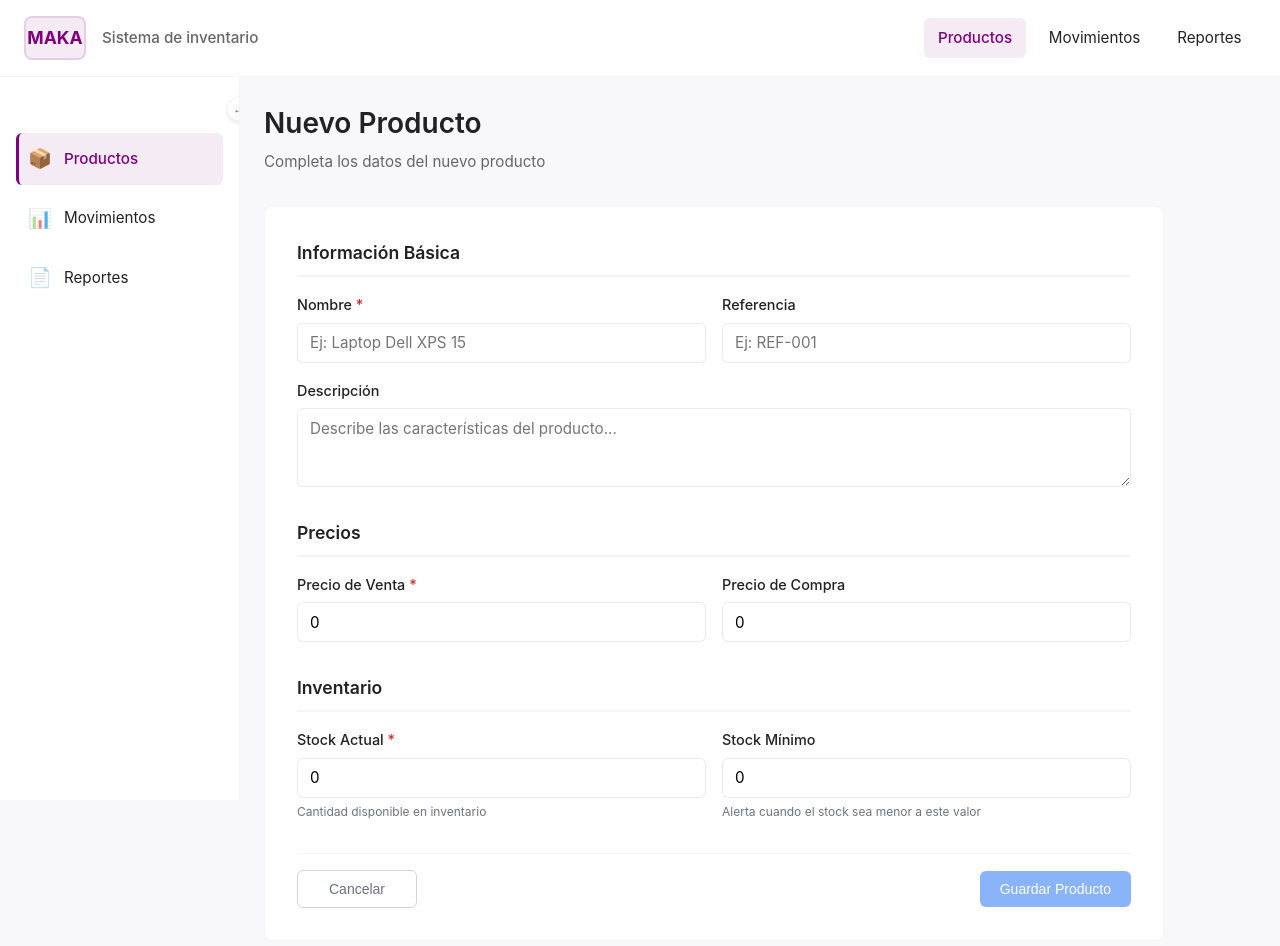
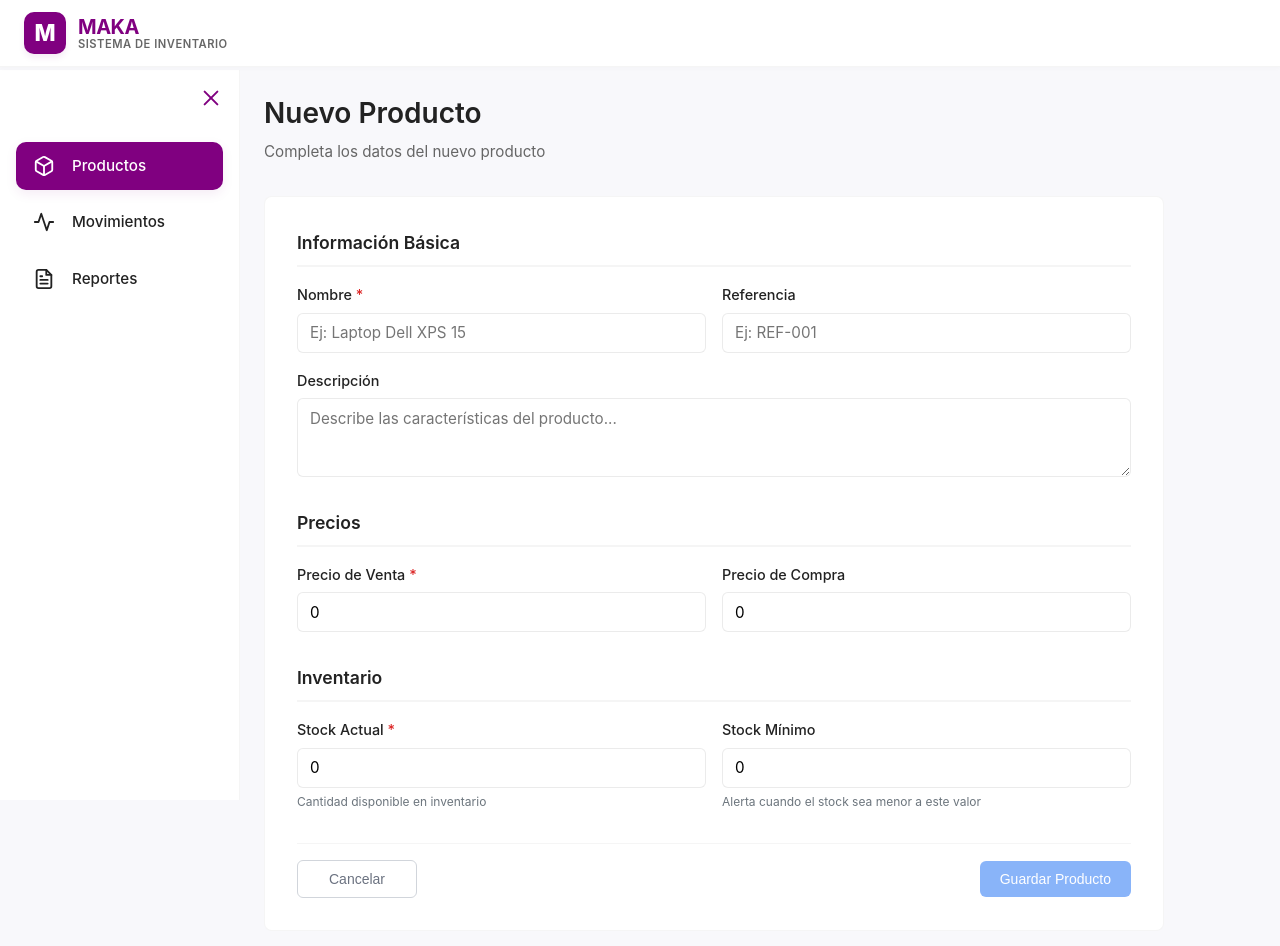
Before and after one commit to MiguelFVasquez/Frontend-MAKA, an Angular app: page /products/new in a window 1280 px wide. Shown: the top 946 px of the page. Built offline with nearby package versions, Linux system fonts and the light colour scheme.

Commit message:
feat: Improve on responsive aspect

```diff
--- a/src/app/components/layout/header/header.css
+++ b/src/app/components/layout/header/header.css
@@ -2,42 +2,61 @@
   display: flex;
   justify-content: space-between;
   align-items: center;
-    padding: 1rem 1.5rem;
+  padding: 0.75rem 1.5rem;
   background: var(--card);
   border-bottom: 1px solid var(--border);
   position: sticky;
   top: 0;
   z-index: 100;
+  box-shadow: 0 2px 4px rgba(0, 0, 0, 0.02);
 }
 
-.brand {
+.brand-link {
   display: flex;
   align-items: center;
-    gap: 1rem;
+  gap: 0.75rem;
+  text-decoration: none;
+  color: inherit;
+  transition: opacity 0.2s ease;
 }
 
-.logo {
-    width: 62px;
-    height: 44px;
+.brand-link:hover {
+  opacity: 0.85;
+}
+
+.brand-logo {
+  background: var(--accent);
+  color: white;
+  width: 42px;
+  height: 42px;
   display: flex;
   align-items: center;
   justify-content: center;
-    border-radius: 8px;
-    background: var(--accent-soft);
-    border: 2px solid rgba(128, 0, 128, 0.12);
-    text-decoration: none;
+  border-radius: 10px;
+  font-weight: 800;
+  font-size: 1.4rem;
+  box-shadow: 0 4px 6px var(--accent-soft);
 }
 
-.logo-text {
-    color: var(--accent);
-    font-weight: 700;
-    font-size: 1.1rem;
+.brand-text {
+  display: flex;
+  flex-direction: column;
+  line-height: 1.1;
 }
 
 .brand-name {
-    font-size: 0.95rem;
+  font-size: 1.25rem;
+  font-weight: 700;
+  color: var(--accent);
+  letter-spacing: -0.5px;
+}
+
+.brand-subtitle {
+  font-size: 0.7rem;
   color: var(--text-secondary);
-    font-weight: 500;
+  font-weight: 600;
+  text-transform: uppercase;
+  letter-spacing: 0.5px;
 }
 
 .nav-desktop {
@@ -53,6 +72,7 @@
   border-radius: 6px;
   font-size: 0.95rem;
   transition: all 0.2s ease;
+  font-weight: 500;
 }
 
 .nav-desktop a:hover {
@@ -63,30 +83,30 @@
 .nav-desktop a.active {
   background: var(--accent-soft);
   color: var(--accent);
-    font-weight: 500;
-}
-
-.actions {
-    display: flex;
-    gap: 0.5rem;
-    align-items: center;
+  font-weight: 600;
 }
 
 @media (max-width: 768px) {
   .app-header {
-    padding: 0.75rem 1rem;
+    padding: 0.6rem 1rem;
+  }
+
+  .brand-logo {
+    width: 36px;
+    height: 36px;
+    font-size: 1.2rem;
+    border-radius: 8px;
   }
 
   .brand-name {
-    display: none;
+    font-size: 1.1rem;
+  }
+
+  .brand-subtitle {
+    font-size: 0.6rem;
   }
 
   .nav-desktop {
     display: none;
   }
-
-    .logo {
-    width: 36px;
-    height: 36px;
 }
-}
--- a/src/app/components/layout/header/header.html
+++ b/src/app/components/layout/header/header.html
@@ -1,16 +1,11 @@
 <header class="app-header">
-    <div class="brand">
-      <a routerLink="/" class="logo">
-        <span class="logo-text">MAKA</span>
-      </a>
-      <span class="brand-name">Sistema de inventario</span>
-    </div>
-
-    <nav class="nav-desktop">
-      <a routerLink="/products" routerLinkActive="active">Productos</a>
-      <a routerLink="/movements" routerLinkActive="active">Movimientos</a>
-      <a routerLink="/reports" routerLinkActive="active">Reportes</a>
-    </nav>
-
-
+  <div class="brand">
+    <a routerLink="/" class="brand-link">
+      <div class="brand-logo">M</div>
+      <div class="brand-text">
+        <span class="brand-name">MAKA</span>
+        <span class="brand-subtitle">Sistema de Inventario</span>
+      </div>
+    </a>
+  </div>
 </header>
--- a/src/app/components/layout/layout/layout.css
+++ b/src/app/components/layout/layout/layout.css
@@ -6,7 +6,7 @@
 
     .main-grid {
       display: grid;
-      grid-template-columns: 240px 1fr;
+      grid-template-columns: auto 1fr;
       flex: 1;
     }
 
--- a/src/app/components/layout/side-bar/side-bar.css
+++ b/src/app/components/layout/side-bar/side-bar.css
@@ -3,101 +3,131 @@
   padding: 1rem;
   background: var(--card);
   border-right: 1px solid var(--border);
-    height: calc(100vh - 77px);
+  height: calc(100vh - 70px);
   position: sticky;
-    top: 77px;
-    transition: width 0.3s ease;
+  top: 70px;
+  transition: all 0.3s cubic-bezier(0.4, 0, 0.2, 1);
   overflow: hidden;
+  display: flex;
+  flex-direction: column;
 }
 
 .sidebar.collapsed {
-    width: 70px;
+  width: 78px;
 }
 
+/* Hamburguer Button Stylized */
 .toggle-btn {
   position: absolute;
-    right: -12px;
-    top: 20px;
-    width: 24px;
-    height: 24px;
-    border-radius: 50%;
-    background: var(--card);
-    border: 1px solid var(--border);
+  right: 12px;
+  top: 12px;
+  width: 32px;
+  height: 32px;
+  background: transparent;
+  border: none;
   display: flex;
   align-items: center;
   justify-content: center;
   cursor: pointer;
-    z-index: 10;
-    transition: all 0.2s ease;
-    box-shadow: 0 2px 4px rgba(0,0,0,0.1);
+  z-index: 100;
+  border-radius: 6px;
+  transition: background 0.2s ease;
+}
+
+.sidebar.collapsed .toggle-btn {
+  right: 0;
+  left: 0;
+  margin: 0 auto;
 }
 
 .toggle-btn:hover {
   background: var(--accent-soft);
-    border-color: var(--accent);
 }
 
-.toggle-icon {
-    font-size: 0.75rem;
-    color: var(--text-secondary);
+.hamburger-icon {
+  width: 20px;
+  height: 14px;
+  position: relative;
+  display: flex;
+  flex-direction: column;
+  justify-content: space-between;
+}
+
+.hamburger-icon span {
+  display: block;
+  width: 100%;
+  height: 2px;
+  background-color: var(--accent);
+  border-radius: 2px;
+  transition: all 0.3s ease;
+}
+
+/* Hamburger to X Animation */
+.hamburger-icon.open span:nth-child(1) {
+  transform: translateY(6px) rotate(45deg);
+}
+
+.hamburger-icon.open span:nth-child(2) {
+  opacity: 0;
+}
+
+.hamburger-icon.open span:nth-child(3) {
+  transform: translateY(-6px) rotate(-45deg);
 }
 
 .menu {
   display: flex;
   flex-direction: column;
   gap: 0.5rem;
-    margin-top: 2.5rem;
+  margin-top: 3.5rem;
 }
 
 .menu-item {
   display: flex;
   align-items: center;
-    gap: 0.75rem;
+  gap: 1rem;
   color: var(--text-primary);
-    padding: 0.65rem 0.75rem;
-    border-radius: 6px;
+  padding: 0.75rem 1rem;
+  border-radius: 10px;
   text-decoration: none;
   transition: all 0.2s ease;
   font-size: 0.95rem;
   white-space: nowrap;
+  font-weight: 500;
 }
 
 .sidebar.collapsed .menu-item {
   justify-content: center;
-    padding: 0.65rem;
+  padding: 0.75rem;
+  border-radius: 10px;
 }
 
 .menu-item .icon {
-    font-size: 1.2rem;
-    opacity: 0.7;
-    flex-shrink: 0;
-}
-
-.menu-item .label {
-    opacity: 1;
-    transition: opacity 0.2s ease;
+  font-size: 1.3rem;
+  display: flex;
+  align-items: center;
+  justify-content: center;
+  width: 24px;
+  transition: transform 0.2s ease;
 }
 
 .menu-item:hover {
   background: var(--accent-soft);
+  color: var(--accent);
+}
+
+.menu-item:hover .icon {
+  transform: scale(1.1);
 }
 
 .menu-item.active {
-    background: var(--accent-soft);
-    color: var(--accent);
-    font-weight: 500;
-    border-left: 3px solid var(--accent);
-    padding-left: calc(0.75rem - 3px);
+  background: var(--accent);
+  color: white;
+  box-shadow: 0 4px 12px var(--accent-soft);
 }
 
-.sidebar.collapsed .menu-item.active {
-    border-left: none;
-    border-bottom: 3px solid var(--accent);
-    padding-bottom: calc(0.65rem - 3px);
-}
-
-.menu-item.active .icon {
-    opacity: 1;
+.menu-item.active .icon svg {
+  color: white;
 }
 
 @media (max-width: 900px) {
@@ -106,8 +136,10 @@
     height: auto;
     border-right: none;
     border-bottom: 1px solid var(--border);
-    position: static;
-    padding: 0.75rem 1rem;
+    position: sticky;
+    top: 60px; /* Adjust based on mobile header height */
+    padding: 0.5rem 1rem;
+    z-index: 90;
   }
 
   .sidebar.collapsed {
@@ -122,10 +154,32 @@
     flex-direction: row;
     overflow-x: auto;
     margin-top: 0;
+    gap: 0.25rem;
+    padding-bottom: 2px;
+    -webkit-overflow-scrolling: touch;
+  }
+
+  /* Hide scrollbar for Chrome, Safari and Opera */
+  .menu::-webkit-scrollbar {
+    display: none;
+  }
+
+  /* Hide scrollbar for IE, Edge and Firefox */
+  .menu {
+    -ms-overflow-style: none;  /* IE and Edge */
+    scrollbar-width: none;  /* Firefox */
   }
 
   .menu-item {
-    white-space: nowrap;
+    padding: 0.6rem 0.8rem;
+    font-size: 0.85rem;
+    border-radius: 8px;
+    background: var(--surface);
+    border: 1px solid var(--border);
+  }
+
+  .menu-item.active {
+    box-shadow: none;
   }
 
   .sidebar.collapsed .menu-item .label {
--- a/src/app/components/layout/side-bar/side-bar.html
+++ b/src/app/components/layout/side-bar/side-bar.html
@@ -2,9 +2,14 @@
   <button
     class="toggle-btn"
     (click)="toggleSidebar()"
+    [attr.aria-expanded]="!isCollapsed()"
     title="{{ isCollapsed() ? 'Expandir' : 'Colapsar' }} menú"
   >
-    <span class="toggle-icon">{{ isCollapsed() ? '→' : '←' }}</span>
+    <div class="hamburger-icon" [class.open]="!isCollapsed()">
+      <span></span>
+      <span></span>
+      <span></span>
+    </div>
   </button>
 
   <nav class="menu">
@@ -14,7 +19,9 @@
       class="menu-item"
       [title]="isCollapsed() ? 'Productos' : ''"
     >
-      <span class="icon">📦</span>
+      <span class="icon">
+        <svg xmlns="http://www.w3.org/2000/svg" width="22" height="22" viewBox="0 0 24 24" fill="none" stroke="currentColor" stroke-width="2" stroke-linecap="round" stroke-linejoin="round"><path d="M21 8a2 2 0 0 0-1-1.73l-7-4a2 2 0 0 0-2 0l-7 4A2 2 0 0 0 3 8v8a2 2 0 0 0 1 1.73l7 4a2 2 0 0 0 2 0l7-4A2 2 0 0 0 21 16Z"/><path d="m3.3 7 8.7 5 8.7-5"/><path d="M12 22V12"/></svg>
+      </span>
       @if (!isCollapsed()) {
         <span class="label">Productos</span>
       }
@@ -26,7 +33,9 @@
       class="menu-item"
       [title]="isCollapsed() ? 'Movimientos' : ''"
     >
-      <span class="icon">📊</span>
+      <span class="icon">
+        <svg xmlns="http://www.w3.org/2000/svg" width="22" height="22" viewBox="0 0 24 24" fill="none" stroke="currentColor" stroke-width="2" stroke-linecap="round" stroke-linejoin="round"><polyline points="22 12 18 12 15 21 9 3 6 12 2 12"/></svg>
+      </span>
       @if (!isCollapsed()) {
         <span class="label">Movimientos</span>
       }
@@ -38,7 +47,9 @@
       class="menu-item"
       [title]="isCollapsed() ? 'Reportes' : ''"
     >
-      <span class="icon">📄</span>
+      <span class="icon">
+        <svg xmlns="http://www.w3.org/2000/svg" width="22" height="22" viewBox="0 0 24 24" fill="none" stroke="currentColor" stroke-width="2" stroke-linecap="round" stroke-linejoin="round"><path d="M14.5 2H6a2 2 0 0 0-2 2v16a2 2 0 0 0 2 2h12a2 2 0 0 0 2-2V7.5L14.5 2z"/><polyline points="14.5 2 14.5 7.5 20 7.5"/><line x1="16" y1="13" x2="8" y2="13"/><line x1="16" y1="17" x2="8" y2="17"/><line x1="10" y1="9" x2="8" y2="9"/></svg>
+      </span>
       @if (!isCollapsed()) {
         <span class="label">Reportes</span>
       }
--- a/src/app/components/report-generator/report-generator.css
+++ b/src/app/components/report-generator/report-generator.css
@@ -39,6 +39,40 @@
 .page-subtitle {
     color: var(--text-secondary);
     font-size: 0.95rem;
+}
+
+.reports-selection-grid {
+    display: grid;
+    grid-template-columns: repeat(auto-fill, minmax(280px, 1fr));
+    gap: 1.5rem;
+    margin-top: 1rem;
+}
+
+.report-type-card {
+    cursor: pointer;
+    transition: all 0.3s ease;
+    display: flex;
+    flex-direction: column;
+    align-items: center;
+    text-align: center;
+    gap: 0.75rem;
+    border: 2px solid var(--border);
+}
+
+.report-type-card:hover {
+    transform: translateY(-5px);
+    border-color: var(--accent);
+    box-shadow: 0 8px 16px var(--accent-soft);
+}
+
+.card-icon {
+    font-size: 2.5rem;
+    margin-bottom: 0.5rem;
+}
+
+.card-desc {
+    font-size: 0.9rem;
+    color: var(--text-secondary);
 }
 
 .generator-grid {
--- a/tsconfig.app.json
+++ b/tsconfig.app.json
@@ -4,6 +4,7 @@
   "extends": "./tsconfig.json",
   "compilerOptions": {
     "outDir": "./out-tsc/app",
+    "rootDir": "src",
     "types": [
       "node"
     ]
```
Also changed, not shown: src/app/components/report-generator/report-generator.html (+18 -14 lines), src/app/components/report-generator/report-generator.ts (+26 -93 lines), src/app/models/Reports/report.ts (added, +14 -0 lines). Lines whose indentation alone changed are shown as unchanged.
